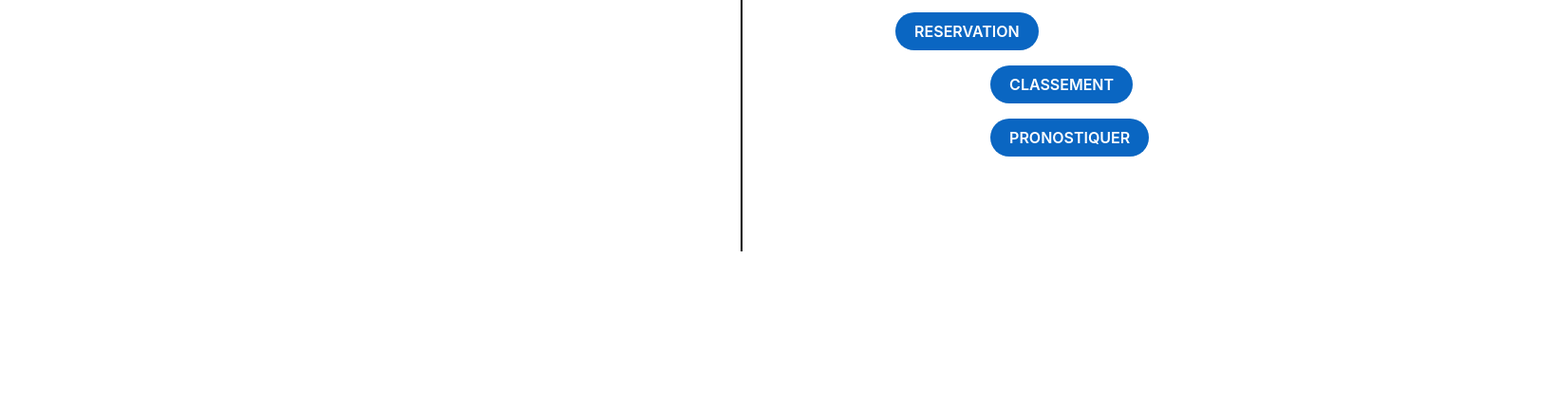
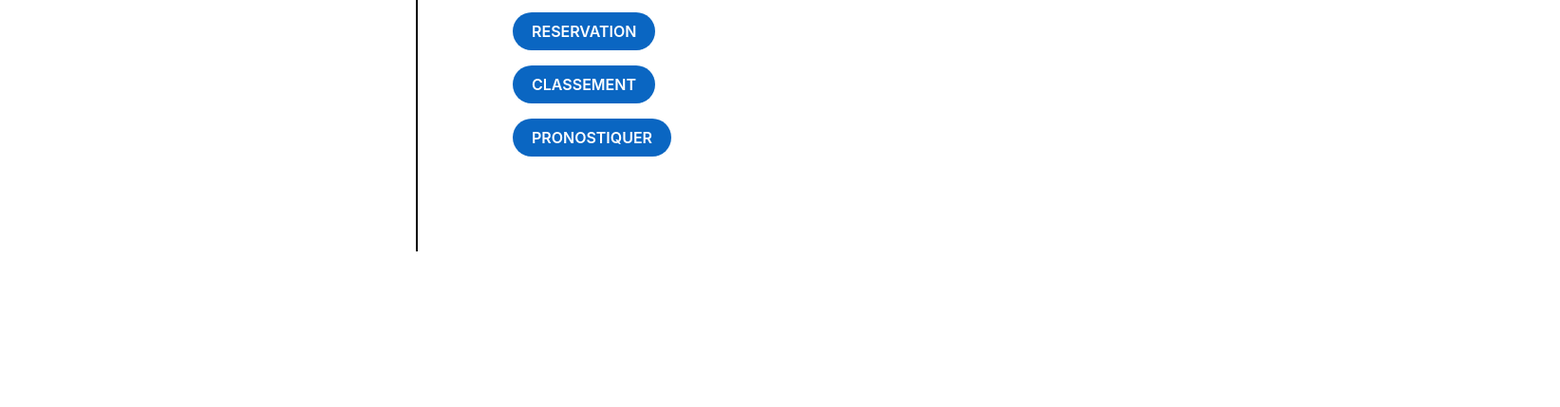
Before and after one commit to Recruiter2/starAc, an Electron app: page views/spectateur.html in a window 1200 px wide. Shown: the part 371-800 px from the top of the page at 95% size, 1643 px wide, since content can reach past the window. Drawn offline with nearby package versions, Linux system fonts and the light colour scheme; no server answers.

Commit message:
spectateur boutons mieux alignés

```diff
--- a/views/spectateur.html
+++ b/views/spectateur.html
@@ -68,15 +68,20 @@
         var date = today.getDate()+'/'+(today.getMonth()+1)+'/'+today.getFullYear();
         document.write(date);
       </script>
-    <section id="c">
+    <section id="c" class="">
+
       <p>
+        <form>
           <button class="button" type="button" onclick="reservation();"> RESERVATION </button>
+        </form>
       </p>
+
       <p>
         <form action="classement.html">
           <input type="submit" class="button" value="CLASSEMENT" />
         </form>
       </p>
+
       <p>
         <form action="pronostique.html">
           <input type="submit" class="button" value="PRONOSTIQUER" />
--- a/views/styles.css
+++ b/views/styles.css
@@ -115,13 +115,13 @@
  #droite {
    float: right;
    margin-right: 5%;
-   width: 30%;
+   width: fit-content;
    border-left: 2px solid #000;
    display: inline-block;
  }
 
  #c {
-   margin-left: 45%;
+   margin-left: 0%;
  }
 
 
```
Lines whose indentation alone changed are shown as unchanged.
